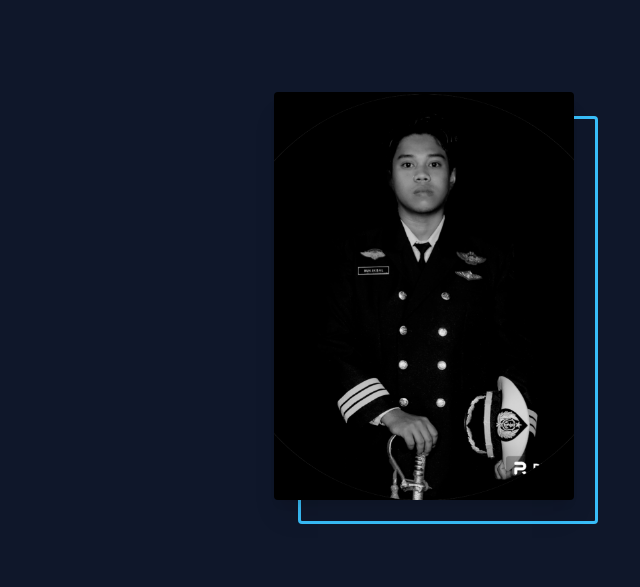
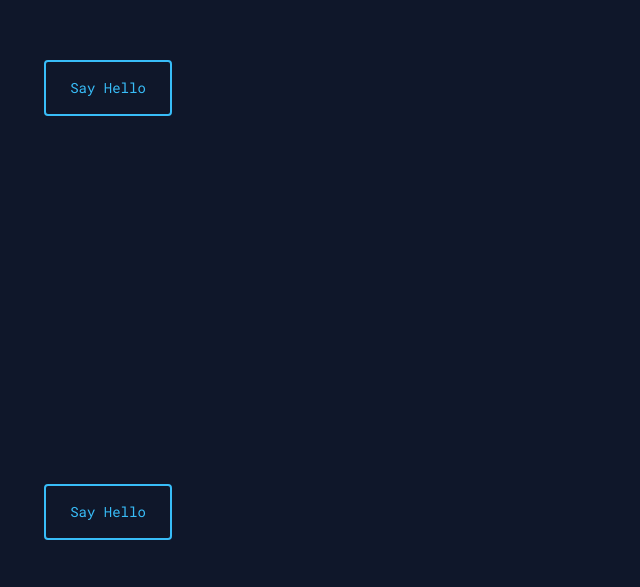
Before and after one commit to ADO12ADO/Obit, a Next.js app: page / in a window 1280 px wide. Shown: the part 1813-2400 px from the top of the page, without its empty margins (532-1172 px from the left). Built offline with nearby package versions, Linux system fonts and the light colour scheme.

Commit message:
Update page.tsx

```diff
--- a/src/app/page.tsx
+++ b/src/app/page.tsx
@@ -23,7 +23,7 @@ const Home: NextPage = () => {
         <Experience />
         <About />
         <Contact />
-        <About />
+        <Contact />
         <Contact />
 
       </Layout>
```
